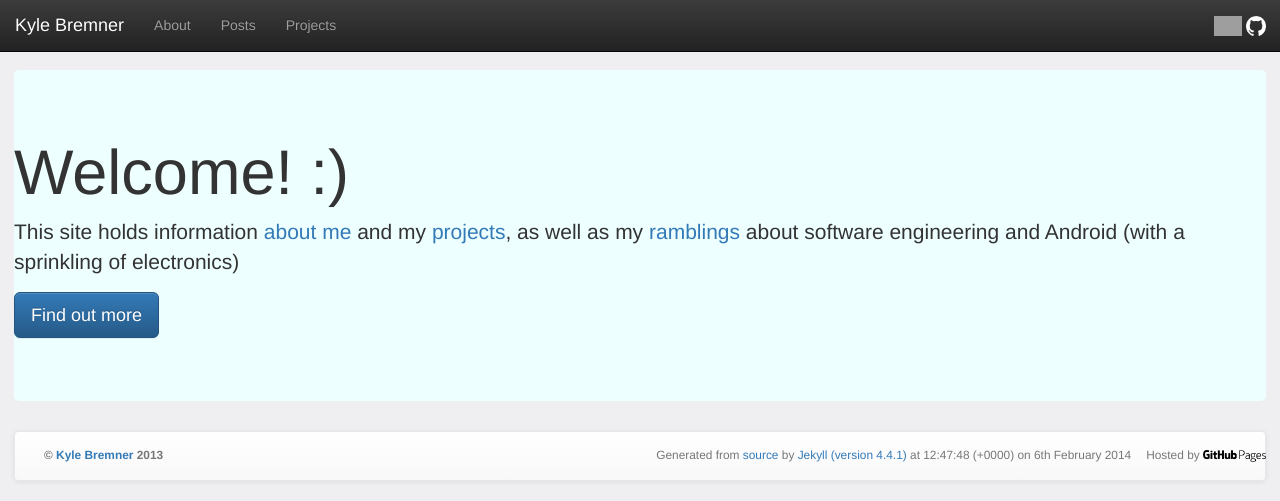
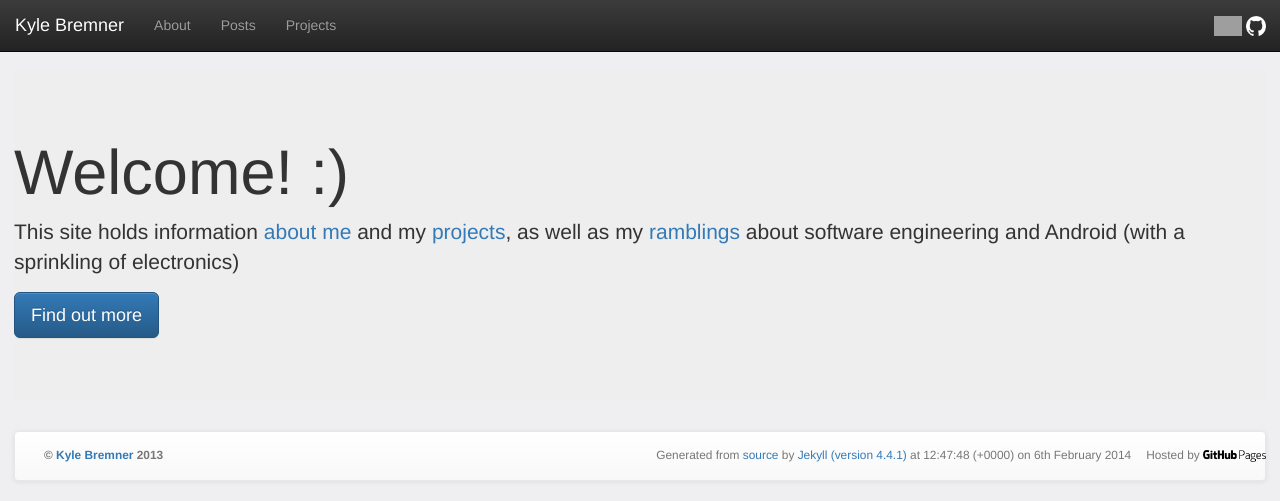
Before and after one commit to kbremner/kbremner.github.io, a Jekyll site: the page built from index.html, in a window 1280 px wide. Shown: the top 501 px of the page. Built offline with Jekyll 4.4.1, drawn with Linux system fonts in a browser that asks for light colours; nearby versions of some CDN libraries; Markdown is read by kramdown in place of the engine named in the settings; grey boxes are pictures that could not be loaded.

Commit message:
Updated index.html

```diff
--- a/index.html
+++ b/index.html
@@ -4,7 +4,7 @@ title: "Kyle Bremner | Software Engineer"
 published: true
 ---
 
-<div class="jumbotron" style="background-color: #EFF; border-radius: 5px;">
+<div class="jumbotron">
   <h1>Welcome! :)</h1>
   <p>This site holds information <a href="/about">about me</a> and my <a href="/projects">projects</a>, as well as my <a href="/posts">ramblings</a> about software engineering and Android (with a sprinkling of electronics)</p>
   <p><a class="btn btn-primary btn-lg" role="button" href="/about">Find out more</a></p>
```
